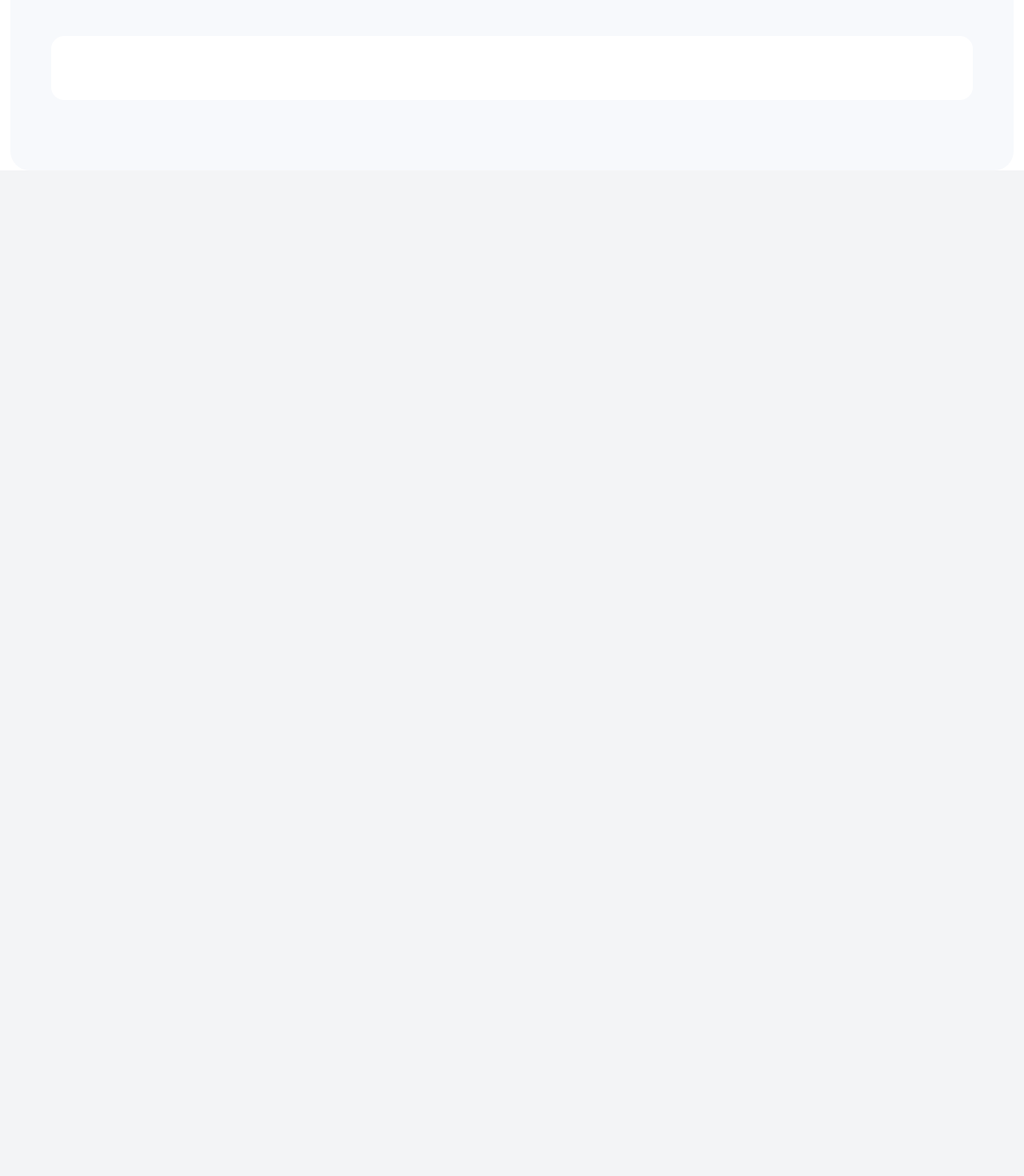
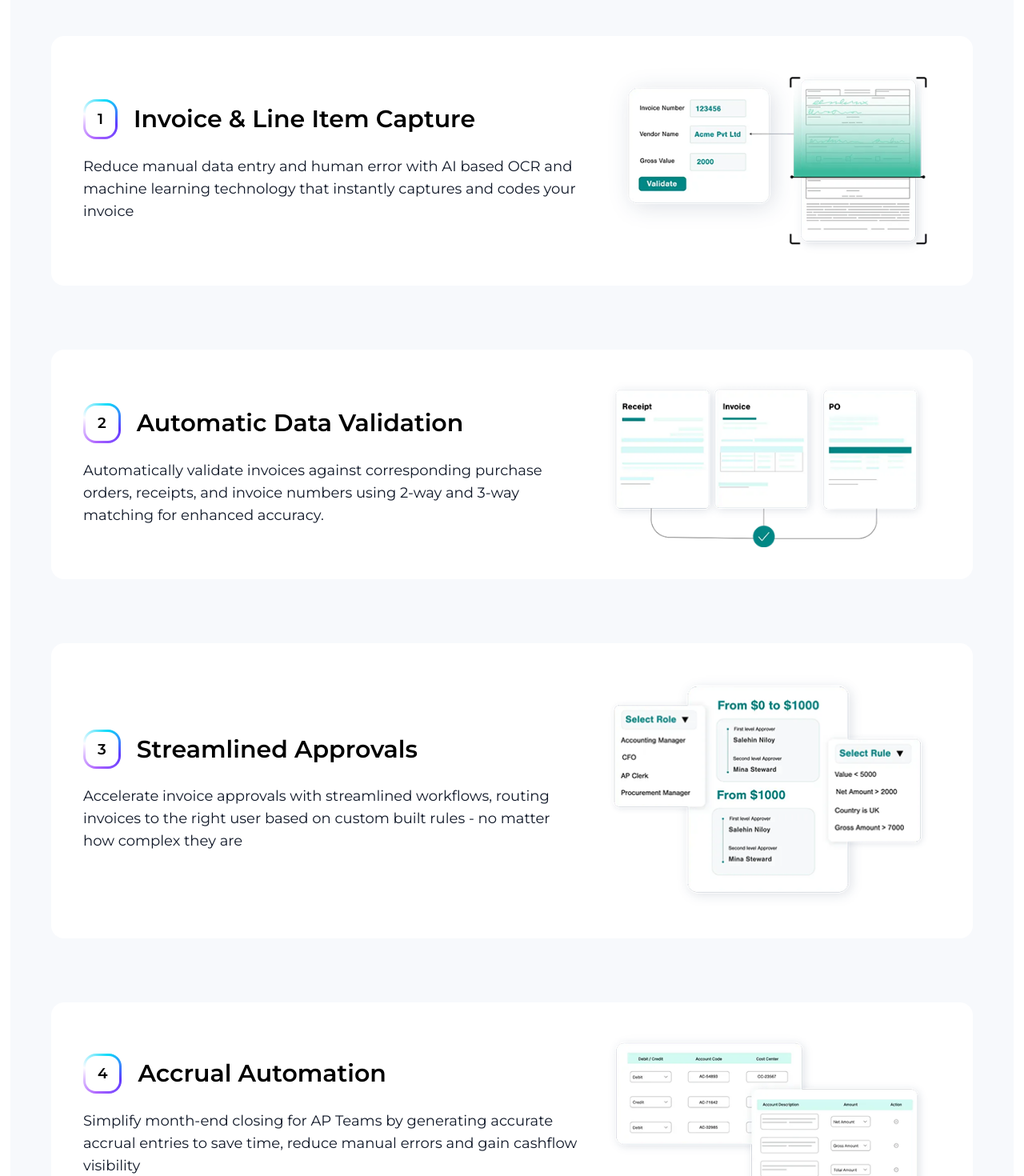
Before and after one commit to touhidul7/Payraydoo-Frontend, a Next.js app: page /product/AP in a window 1280 px wide. Shown: the part 1320-2790 px from the top of the page at 80% size. Before the commit the page ends 1553 px from the top, so only its background shows below. Built offline with nearby package versions, Linux system fonts and the light colour scheme.

Commit message:
Enhance styling and layout of CompactContactForm and contact page; improve button design and add new feature cards in AP page

```diff
--- a/app/Components/CompactContactForm.jsx
+++ b/app/Components/CompactContactForm.jsx
@@ -24,7 +24,7 @@ export default function CompactContactForm() {
   };
 
   return (
-    <div className="max-w-lg w-full mx-auto p-6 font-mont flex flex-col items-center">
+    <div className="max-w-2xl w-full mx-auto p-3 font-mont flex flex-col items-center">
       <div className="bg-black rounded-xl shadow-md p-12">
 
 
@@ -103,7 +103,7 @@ export default function CompactContactForm() {
 
           <button
             type="submit"
-            className="w-full  py-4 px-6 rounded-lg font-bold text-lg contact-button   duration-200 mt-4"
+            className="w-full  py-4 px-6 rounded-lg font-bold text-md md:text-lg contact-button   duration-200 mt-4"
           >
             Get a Demo For Free
           </button>
--- a/app/contact/page.jsx
+++ b/app/contact/page.jsx
@@ -4,34 +4,34 @@ import CompactContactForm from '../Components/CompactContactForm';
 import Airtel from "../../public/logo/vectorseek.com-Airtel-Uganda-Logo-Vector.png"
 export default function page() {
   return (
-    <div className='contact-gradient-bg '>
+    <div className='contact-gradient-bg'>
   {/* grid */}
-      <div className='max-w-7xl mx-auto flex flex-col md:flex-row justify-center gap-5 py-22'>
-        <div className='w-[50%]'>
-          <h2 className='text-7xl font-semibold'>
+  <div className='max-w-7xl mx-auto flex flex-col lg:flex-row justify-center gap-5 md:gap-8 py-12 md:py-16 lg:py-22 px-4 md:px-6'>
+    <div className='w-full lg:w-[50%]'>
+      <h2 className='text-3xl sm:text-4xl md:text-5xl lg:text-6xl xl:text-7xl font-semibold leading-tight'>
         Make every dollar
         flow faster with
         Payraydoo!
       </h2>
-          <div className='mt-8 font-mont text-lg font-medium'>
+      <div className='mt-6 md:mt-8 font-mont text-base md:text-lg font-medium space-y-2'>
         <p>1. Exclusive design partnership</p>
         <p>2. Up to 60% discount for beta partners</p>
-            <p>3. ROl guarantee within 6 month</p>
+        <p>3. ROI guarantee within 6 months</p>
       </div>
-          <div className='flex justify-start items-center gap-5 mt-12'>
-            <Image src={Airtel} width={100}height={55} />
-            <Image src={Airtel} width={100}height={55} />
-            <Image src={Airtel} width={100}height={55} />
-
+      <div className='flex justify-start items-center gap-3 md:gap-5 mt-8 md:mt-12 flex-wrap'>
+        <Image src={Airtel} width={80} height={44} className='md:w-[100px] md:h-[55px]' />
+        <Image src={Airtel} width={80} height={44} className='md:w-[100px] md:h-[55px]' />
+        <Image src={Airtel} width={80} height={44} className='md:w-[100px] md:h-[55px]' />
       </div>
     </div>
     {/* contact form */}
-        <div className='p-5 rounded-3xl contact-form-bg w-[50%]'>
-          <h2 className='gradient-text ml-12 text-4xl font-semibold'>Schedule Your Demo</h2>
+    <div className='py-3 md:p-5 rounded-3xl contact-form-bg w-full lg:w-[50%]'>
+      <h2 className='gradient-text ml-8 md:ml-12 text-2xl md:text-3xl lg:text-4xl font-semibold'>
+        Schedule Your Demo
+      </h2>
       <CompactContactForm />
     </div>
   </div>
-
 </div>
   )
 }
--- a/app/globals.css
+++ b/app/globals.css
@@ -632,7 +632,7 @@ background: radial-gradient(circle, rgba(166, 77, 255, 1) 60%, rgba(63, 188, 255
 
 
 .card-list-button {
-  padding: 5px;
+  padding: 8px 15px 8px;
   max-width: 422px;
   background: linear-gradient(45deg, white, white 50%, white) padding-box,
     conic-gradient(
@@ -644,10 +644,10 @@ background: radial-gradient(circle, rgba(166, 77, 255, 1) 60%, rgba(63, 188, 255
         #af65ff
       )
       border-box;
-  border: 2px solid transparent;
-  border-radius: 20px;
+  border: 3px solid transparent;
+  border-radius: 16px;
   color: black;
-  font-size: 0.65rem;
+  font-size: 1.15rem;
   font-weight: 600;
   cursor: pointer;
   animation: border 4s linear infinite;
--- a/app/product/AP/page.jsx
+++ b/app/product/AP/page.jsx
@@ -6,6 +6,13 @@ import leftShape from '../../../public/logo/Shape 3.png'
 import firstStats from '../../../public/logo/stats 1.png';
 import bigDash from '../../../public/images/4.png';
 import smallDash from '../../../public/images/3.png';
+import FstCard from '../../../public/images/card 1.png'
+import SndCard from '../../../public/images/card 2.png'
+import TrdCard from '../../../public/images/card 3.png'
+import FthCard from '../../../public/images/card 4.png'
+import FfthCard from '../../../public/images/card 5.png'
+import SxthCard from '../../../public/images/card 6.png'
+
 
 export default function AP() {
   return (
@@ -65,8 +72,128 @@ export default function AP() {
           </h3>
         </div>
         {/* details card section */}
-        <div className="max-w-6xl mx-auto bg-white rounded-2xl p-10">
+        <div className="flex flex-col justify-center items-center gap-20 pb-20">
 
+          {/* 1st card */}
+          <div className="max-w-6xl mx-auto bg-white rounded-2xl p-10 flex md:flex-row flex-col justify-center items-center gap-8 ">
+            <div className=" w-[60%]">
+              <div className="flex justify- items-center gap-5">
+                <p className="card-list-button">1</p>
+                <h2 className="text-black text-3xl font-semibold">Invoice & Line Item Capture</h2>
+              </div>
+              <p className="text-gray-900 text-lg mt-5">
+                Reduce manual data entry and human error with AI based
+                OCR and machine learning technology that instantly
+                captures and codes your invoice
+              </p>
+            </div>
+            {/* 2part */}
+            <div className=" w-[40%] mx-auto">
+              <div>
+                <Image src={FstCard} alt="card image" width={400} height={200} />
+              </div>
+            </div>
+          </div>
+          {/* 2nd card */}
+          <div className="max-w-6xl mx-auto bg-white rounded-2xl p-10 flex md:flex-row flex-col justify-center items-center gap-8 ">
+            <div className=" w-[60%]">
+              <div className="flex justify- items-center gap-5">
+                <p className="card-list-button">2</p>
+                <h2 className="text-black text-3xl font-semibold">Automatic Data Validation</h2>
+              </div>
+              <p className="text-gray-900 text-lg mt-5">
+                Automatically validate invoices against corresponding
+                purchase orders, receipts, and invoice numbers using 2-way
+                and 3-way matching for enhanced accuracy.
+              </p>
+            </div>
+            {/* 2part */}
+            <div className=" w-[40%] mx-auto">
+              <div>
+                <Image src={SndCard} alt="card image" width={400} height={200} />
+              </div>
+            </div>
+          </div>
+          {/* 3rd card */}
+          <div className="max-w-6xl mx-auto bg-white rounded-2xl p-10 flex md:flex-row flex-col justify-center items-center gap-8 ">
+            <div className=" w-[60%]">
+              <div className="flex justify- items-center gap-5">
+                <p className="card-list-button">3</p>
+                <h2 className="text-black text-3xl font-semibold">Streamlined Approvals</h2>
+              </div>
+              <p className="text-gray-900 text-lg mt-5">
+                Accelerate invoice approvals with streamlined workflows,
+                routing invoices to the right user based on custom built
+                rules - no matter how complex they are
+              </p>
+            </div>
+            {/* 2part */}
+            <div className=" w-[40%] mx-auto">
+              <div>
+                <Image src={TrdCard} alt="card image" width={400} height={200} />
+              </div>
+            </div>
+          </div>
+          {/* 4th card */}
+          <div className="max-w-6xl mx-auto bg-white rounded-2xl p-10 flex md:flex-row flex-col justify-center items-center gap-8 ">
+            <div className=" w-[60%]">
+              <div className="flex justify- items-center gap-5">
+                <p className="card-list-button">4</p>
+                <h2 className="text-black text-3xl font-semibold">Accrual Automation</h2>
+              </div>
+              <p className="text-gray-900 text-lg mt-5">
+                Simplify month-end closing for AP Teams by generating
+                accurate accrual entries to save time, reduce manual errors
+                and gain cashflow visibility
+              </p>
+            </div>
+            {/* 2part */}
+            <div className=" w-[40%] mx-auto">
+              <div>
+                <Image src={FthCard} alt="card image" width={400} height={200} />
+              </div>
+            </div>
+          </div>
+          {/* 5th card */}
+          <div className="max-w-6xl mx-auto bg-white rounded-2xl p-10 flex md:flex-row flex-col justify-center items-center gap-8 ">
+            <div className=" w-[60%]">
+              <div className="flex justify- items-center gap-5">
+                <p className="card-list-button">5</p>
+                <h2 className="text-black text-3xl font-semibold">Manage Multiple Entities</h2>
+              </div>
+              <p className="text-gray-900 text-lg mt-5">
+                Effortlessly add & manage affiliated entities along with their
+                invoices, and assign granular user roles for enhanced control
+                and visibility
+              </p>
+            </div>
+            {/* 2part */}
+            <div className=" w-[40%] mx-auto">
+              <div>
+                <Image src={FfthCard} alt="card image" width={400} height={200} />
+              </div>
+            </div>
+          </div>
+          {/* 6th card */}
+          <div className="max-w-6xl mx-auto bg-white rounded-2xl p-10 flex md:flex-row flex-col justify-center items-center gap-8 ">
+            <div className=" w-[60%]">
+              <div className="flex justify- items-center gap-5">
+                <p className="card-list-button">6</p>
+                <h2 className="text-black text-3xl font-semibold">Informed Decision Making</h2>
+              </div>
+              <p className="text-gray-900 text-lg mt-5">
+                Access real-time reports to identify trends, optimize processes,
+                and make data-driven decisions that improve your financial
+                performance
+              </p>
+            </div>
+            {/* 2part */}
+            <div className=" w-[40%] mx-auto">
+              <div>
+                <Image src={SxthCard} alt="card image" width={400} height={200} />
+              </div>
+            </div>
+          </div>
         </div>
       </div>
     </div>
```
Lines whose indentation alone changed are shown as unchanged.
